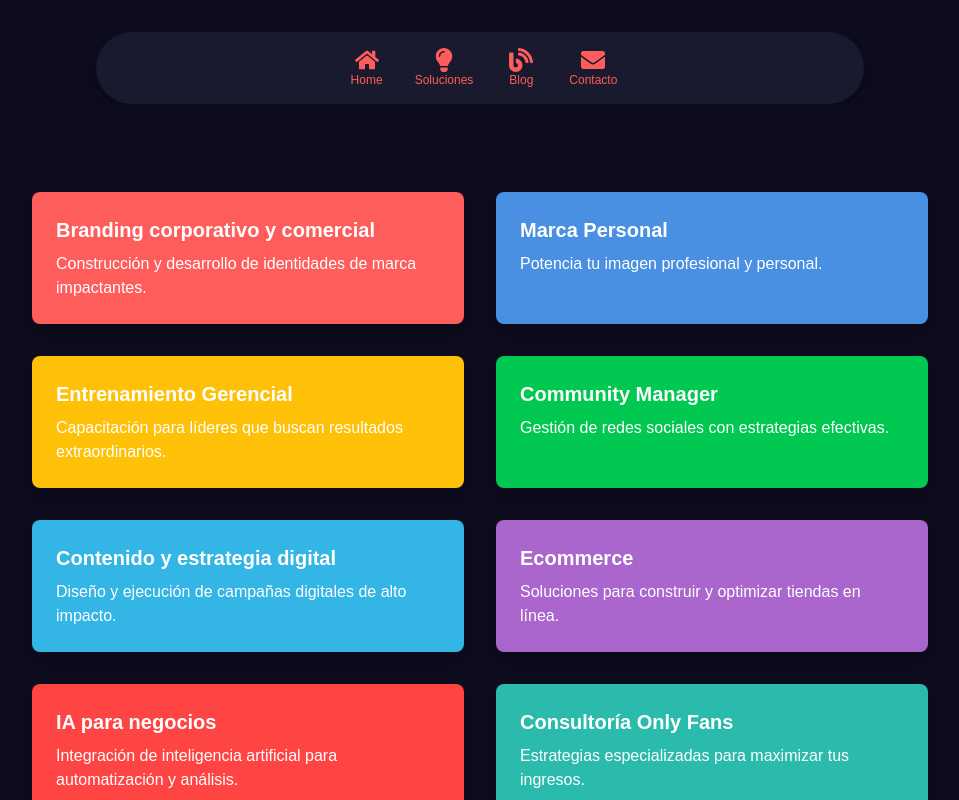
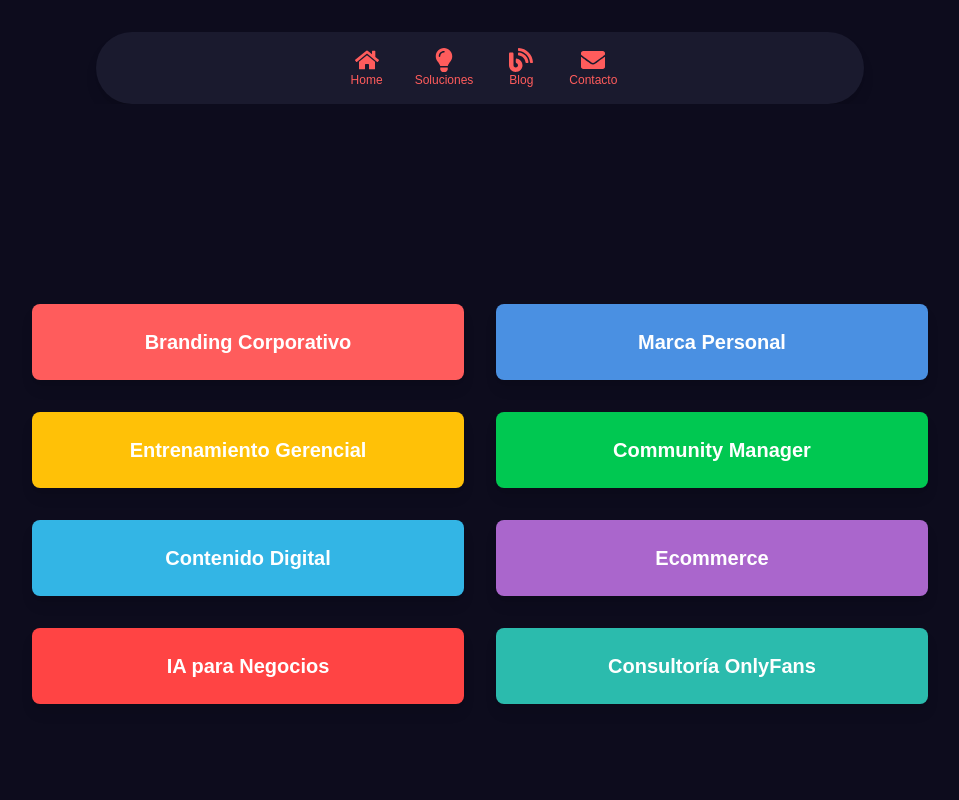
Before and after one commit to deivipluss/landing, a Next.js app: page /soluciones in a window 1280 px wide. Shown: the top 800 px of the page, without its empty margins (160-1119 px from the left). Built offline with nearby package versions, Linux system fonts and the light colour scheme.

Commit message:
modificandodiseño4reduciednobotones

```diff
--- a/app/soluciones/page.tsx
+++ b/app/soluciones/page.tsx
@@ -45,37 +45,29 @@ const Soluciones = () => {
       <div className={containerStyle}>
         <div className="w-full max-w-4xl">
           <div className="grid grid-cols-1 md:grid-cols-2 gap-8">
-            <div className="bg-[#FF5C5C] text-white p-6 rounded-lg shadow-lg hover:shadow-xl transition-shadow">
-              <h3 className="text-xl font-semibold mb-2">Branding corporativo y comercial</h3>
-              <p>Construcción y desarrollo de identidades de marca impactantes.</p>
+            <div className="bg-[#FF5C5C] text-white p-6 rounded-lg shadow-lg hover:shadow-xl transition-shadow text-center">
+              <h3 className="text-xl font-semibold">Branding Corporativo</h3>
             </div>
-            <div className="bg-[#4A90E2] text-white p-6 rounded-lg shadow-lg hover:shadow-xl transition-shadow">
-              <h3 className="text-xl font-semibold mb-2">Marca Personal</h3>
-              <p>Potencia tu imagen profesional y personal.</p>
+            <div className="bg-[#4A90E2] text-white p-6 rounded-lg shadow-lg hover:shadow-xl transition-shadow text-center">
+              <h3 className="text-xl font-semibold">Marca Personal</h3>
             </div>
-            <div className="bg-[#FFC107] text-white p-6 rounded-lg shadow-lg hover:shadow-xl transition-shadow">
-              <h3 className="text-xl font-semibold mb-2">Entrenamiento Gerencial</h3>
-              <p>Capacitación para líderes que buscan resultados extraordinarios.</p>
+            <div className="bg-[#FFC107] text-white p-6 rounded-lg shadow-lg hover:shadow-xl transition-shadow text-center">
+              <h3 className="text-xl font-semibold">Entrenamiento Gerencial</h3>
             </div>
-            <div className="bg-[#00C851] text-white p-6 rounded-lg shadow-lg hover:shadow-xl transition-shadow">
-              <h3 className="text-xl font-semibold mb-2">Community Manager</h3>
-              <p>Gestión de redes sociales con estrategias efectivas.</p>
+            <div className="bg-[#00C851] text-white p-6 rounded-lg shadow-lg hover:shadow-xl transition-shadow text-center">
+              <h3 className="text-xl font-semibold">Community Manager</h3>
             </div>
-            <div className="bg-[#33B5E5] text-white p-6 rounded-lg shadow-lg hover:shadow-xl transition-shadow">
-              <h3 className="text-xl font-semibold mb-2">Contenido y estrategia digital</h3>
-              <p>Diseño y ejecución de campañas digitales de alto impacto.</p>
+            <div className="bg-[#33B5E5] text-white p-6 rounded-lg shadow-lg hover:shadow-xl transition-shadow text-center">
+              <h3 className="text-xl font-semibold">Contenido Digital</h3>
             </div>
-            <div className="bg-[#AA66CC] text-white p-6 rounded-lg shadow-lg hover:shadow-xl transition-shadow">
-              <h3 className="text-xl font-semibold mb-2">Ecommerce</h3>
-              <p>Soluciones para construir y optimizar tiendas en línea.</p>
+            <div className="bg-[#AA66CC] text-white p-6 rounded-lg shadow-lg hover:shadow-xl transition-shadow text-center">
+              <h3 className="text-xl font-semibold">Ecommerce</h3>
             </div>
-            <div className="bg-[#FF4444] text-white p-6 rounded-lg shadow-lg hover:shadow-xl transition-shadow">
-              <h3 className="text-xl font-semibold mb-2">IA para negocios</h3>
-              <p>Integración de inteligencia artificial para automatización y análisis.</p>
+            <div className="bg-[#FF4444] text-white p-6 rounded-lg shadow-lg hover:shadow-xl transition-shadow text-center">
+              <h3 className="text-xl font-semibold">IA para Negocios</h3>
             </div>
-            <div className="bg-[#2BBBAD] text-white p-6 rounded-lg shadow-lg hover:shadow-xl transition-shadow">
-              <h3 className="text-xl font-semibold mb-2">Consultoría Only Fans</h3>
-              <p>Estrategias especializadas para maximizar tus ingresos.</p>
+            <div className="bg-[#2BBBAD] text-white p-6 rounded-lg shadow-lg hover:shadow-xl transition-shadow text-center">
+              <h3 className="text-xl font-semibold">Consultoría OnlyFans</h3>
             </div>
           </div>
         </div>
```
